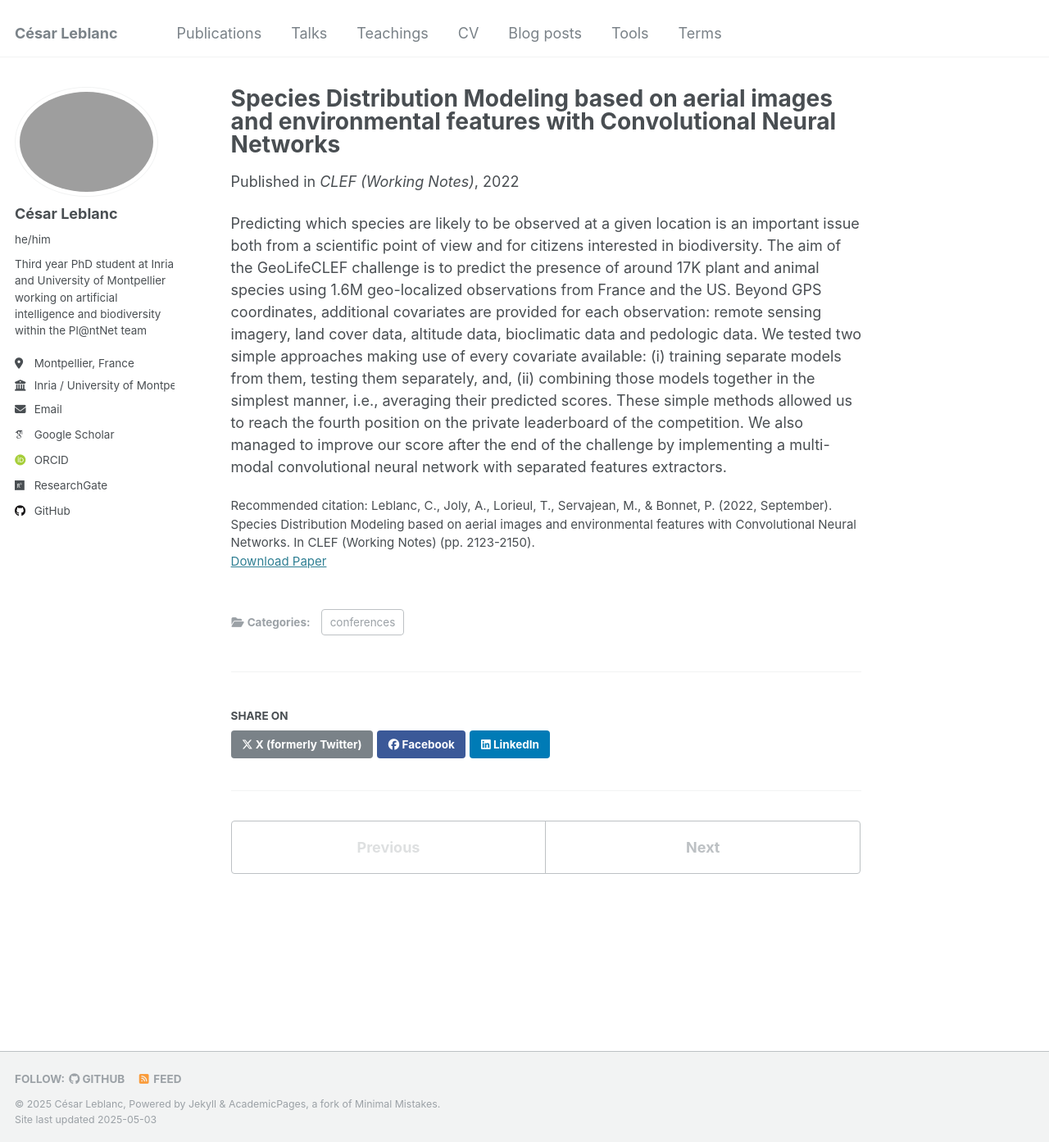
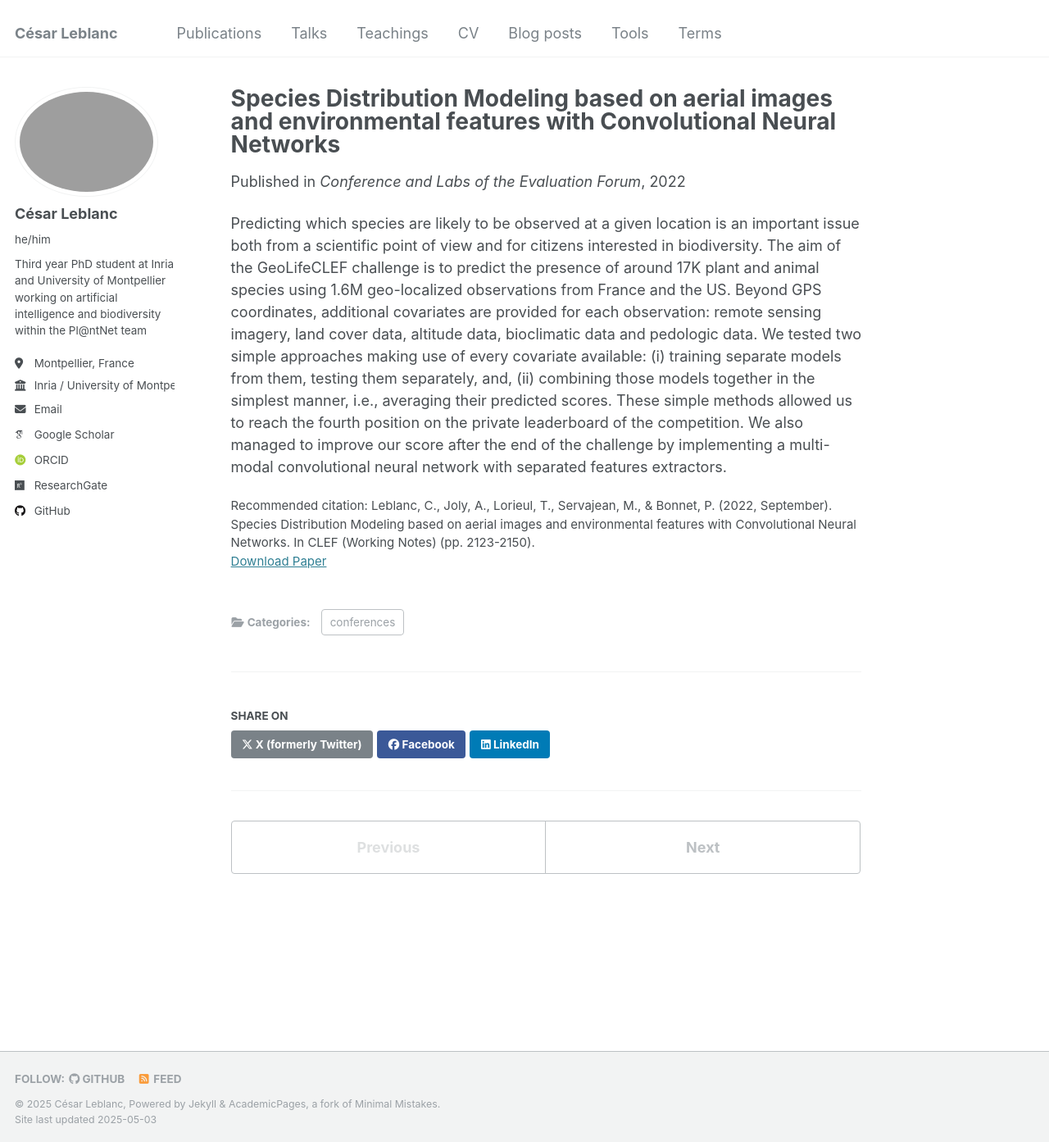
Before and after one commit to cesar-leblanc/cesar-leblanc.github.io, a Jekyll site: the page built from _publications/0001-2022-paper.md, in a window 1280 px wide and 1393 px high. Shown: the whole window at 82% size. Built offline with Jekyll 4.4.1, drawn with Linux system fonts in a browser that asks for light colours; some web fonts are replaced.

Commit message:
Rename CLEF venue

```diff
--- a/_publications/0001-2022-paper.md
+++ b/_publications/0001-2022-paper.md
@@ -5,7 +5,7 @@ category: conferences
 permalink: /publication/0001-2022-paper
 excerpt: 'This paper presents an approach to species distribution modeling using convolutional neural networks, integrating aerial imagery and environmental data to predict species presence across diverse geographical locations.'
 date: 01-01-2022
-venue: 'CLEF (Working Notes)'
+venue: 'Conference and Labs of the Evaluation Forum'
 paperurl: 'http://cesar-leblanc.github.io/files/paper1.pdf'
 citation: 'Leblanc, C., Joly, A., Lorieul, T., Servajean, M., & Bonnet, P. (2022, September). Species Distribution Modeling based on aerial images and environmental features with Convolutional Neural Networks. In CLEF (Working Notes) (pp. 2123-2150).'
 ---
```
